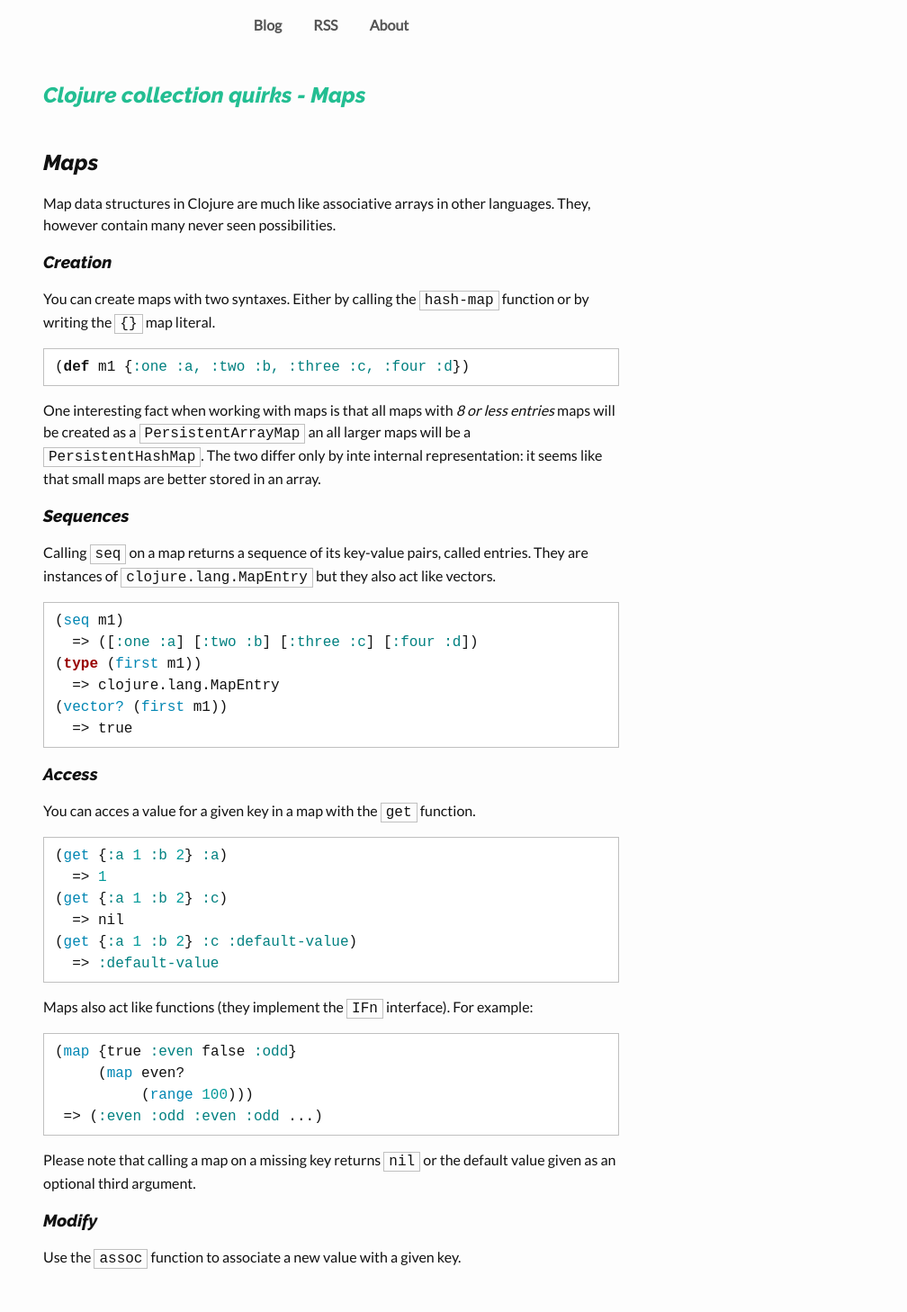
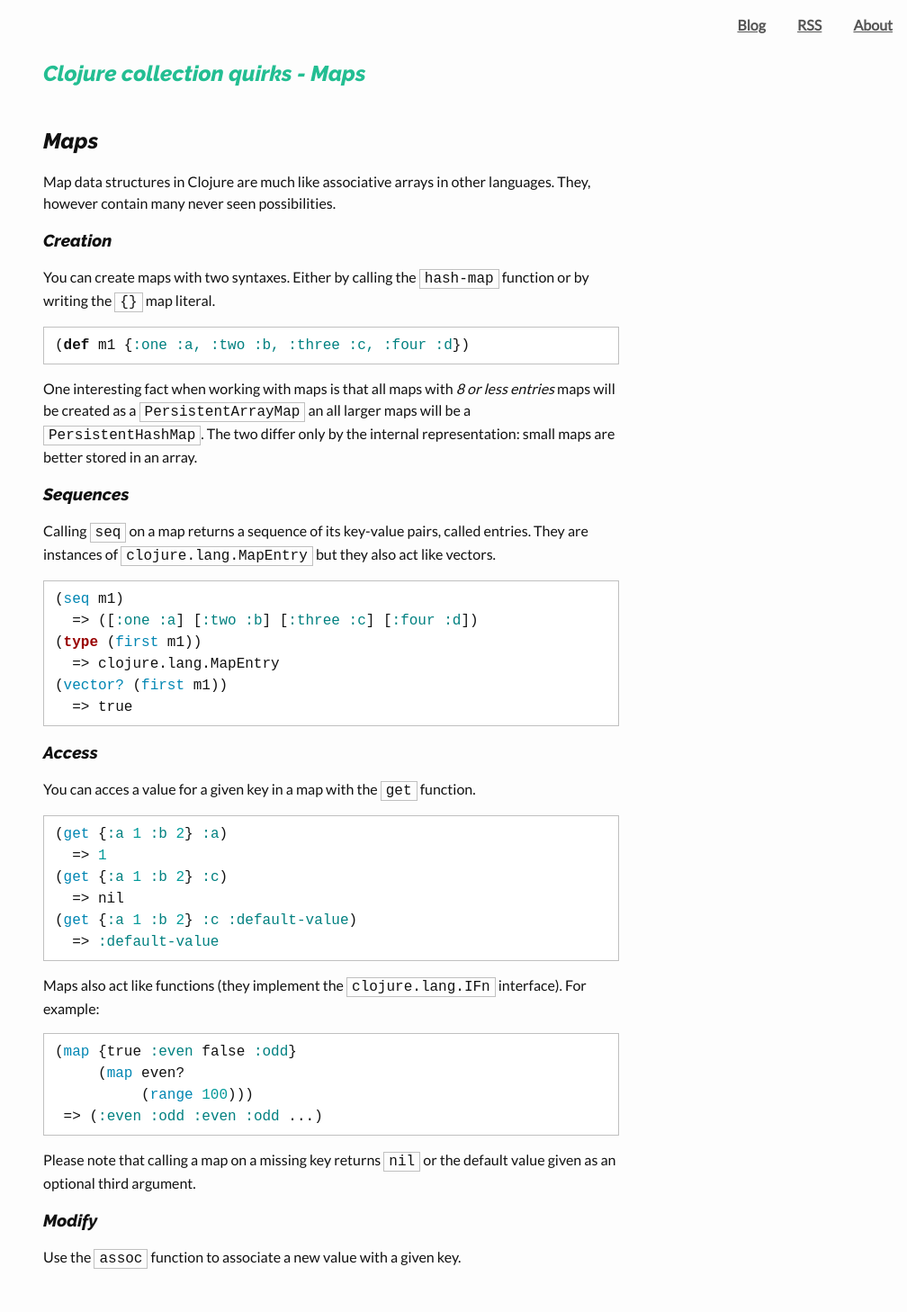
Before and after one commit to erdos/erdos.github.io, a Jekyll site: the page built from _posts/2016-05-18-clojure-collections-2.markdown, in a window 1280 px wide. Shown: the whole page at 90% size, without its empty margins (272-1280 px from the left). Built offline with Jekyll 4.4.1, drawn with Linux system fonts in a browser that asks for light colours; some web fonts are replaced; after the commit the page ends 1434 px from its top, so only the background shows below that.

Commit message:
css fixes, blog post on clj privats

```diff
--- a/_posts/2016-05-18-clojure-collections-2.markdown
+++ b/_posts/2016-05-18-clojure-collections-2.markdown
@@ -20,7 +20,7 @@
 (def m1 {:one :a, :two :b, :three :c, :four :d})
 {% endhighlight %}
 
-One interesting fact when working with maps is that all maps with *8 or less entries* maps will be created as a `PersistentArrayMap` an all larger maps will be a `PersistentHashMap`. The two differ only by inte internal representation: it seems like that small maps are better stored in an array.
+One interesting fact when working with maps is that all maps with *8 or less entries* maps will be created as a `PersistentArrayMap` an all larger maps will be a `PersistentHashMap`. The two differ only by the internal representation: small maps are better stored in an array.
 
 ### Sequences
 
@@ -49,7 +49,7 @@
 {% endhighlight %}
 
 
-Maps also act like functions (they implement the `IFn` interface). For example:
+Maps also act like functions (they implement the `clojure.lang.IFn` interface). For example:
 
 {% highlight clojure %}
 (map {true :even false :odd}
--- a/css/main.scss
+++ b/css/main.scss
@@ -71,7 +71,7 @@
 
 pre, code {border: 1px solid silver;}
 
- footer, #A {text-align:center;
+ #A {text-align:right;
  //border-bottom: 3px double #eaeaea; border-top: 3px double #eaeaea
  }
 
@@ -85,10 +85,10 @@
 body div#main{display:block; width:auto; box-sizing: content-box;
               max-width:640px;
               min-width: 320px;
-              margin:auto; padding: 2em 1em}
+              margin:auto; padding: 0.5em 1em}
 
 footer>nav >a, #A nav.M > a{
-  display:inline-block; margin:1em; text-decoration:none;
+  display:inline-block; margin:1em; text-decoration:underline;
   text-align:center; font-weight:bold;
 }
 
```
Also changed, not shown: _posts/2019-10-25-clojure-testing-private.markdown (added, +34 -0 lines).
